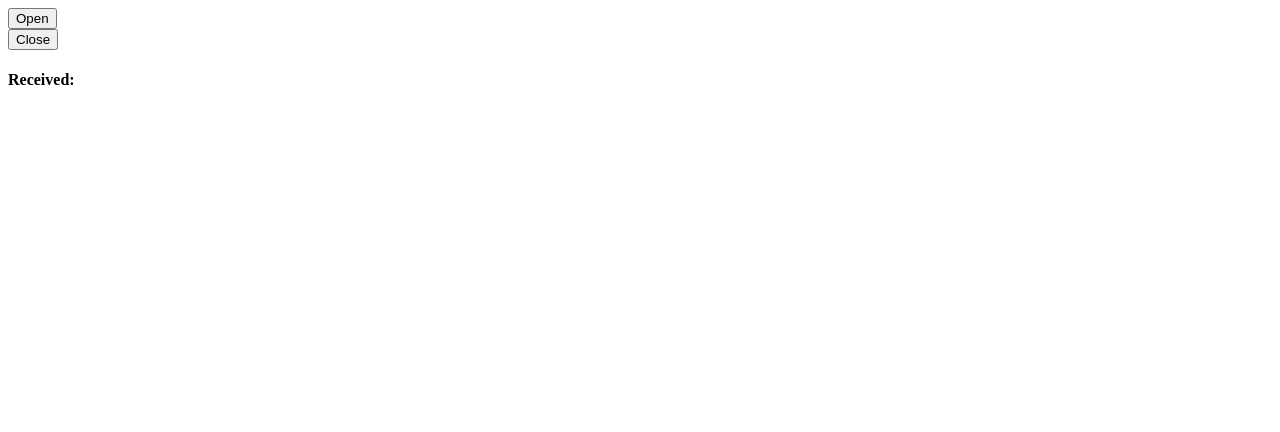
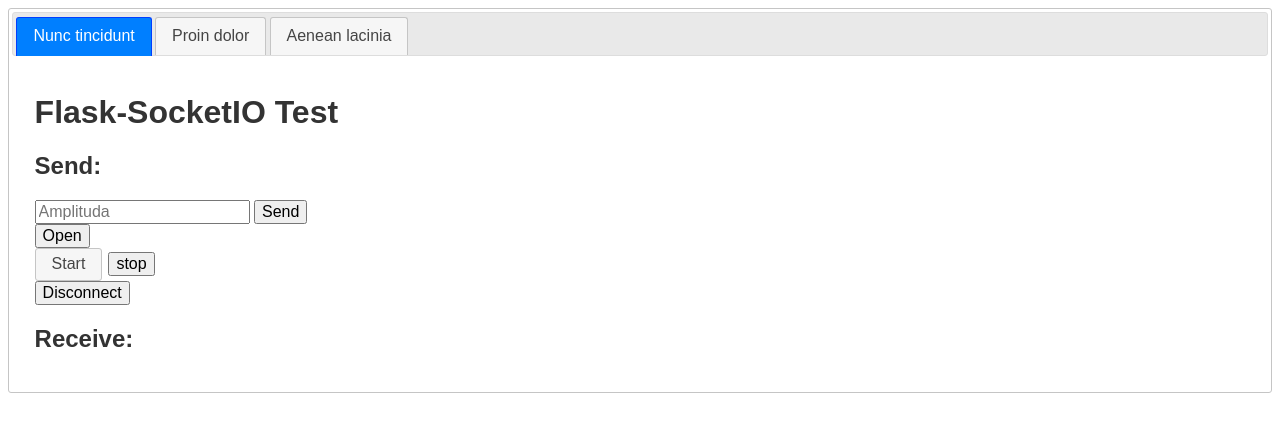
Before and after one commit to xcsala/POIT-SkuskoveZadanie, a Flask app: page / in a window 1280 px wide. Shown: the top 432 px of the page. Run offline with Flask 3, Linux system fonts and the light colour scheme; some libraries are stand-ins or nearby versions.

Commit message:
Arduino communication, backgroundThread reading arduino data, arduino data parser, arduino communication test script, frontend logging, graph, gauge

```diff
--- a/app.py
+++ b/app.py
@@ -1,5 +1,13 @@
+from threading import Lock
 from flask import Flask, render_template, session, request, jsonify, url_for
 from flask_socketio import SocketIO, emit, disconnect
+import math
+import time
+import json
+import random
+import serial
+
+from dataUtils import *
 
 async_mode = None
 
@@ -7,33 +15,93 @@
 
 app.config['SECRET_KEY'] = 'secret!'
 socketio = SocketIO(app, async_mode=async_mode)
+thread = None
+thread_lock = Lock()
+
+
+def background_thread(args):
+    ser=serial.Serial("/dev/tty.usbmodem11201", 9600)
+    count = 0
+    dataList = []
+    btnV=""
+    while True:
+        if args:
+          A = dict(args).get('A')
+          btnV = dict(args).get('btn_value')
+        else:
+          A = 1
+        #print A
+        if btnV == "start":
+            flag = 1
+        elif btnV == "stop":
+            flag = 0
+        else:
+            flag = 0
+        if flag == 1:
+            read_ser=ser.readline()
+            # print(read_ser)
+            arduinoData = parseArduinoData(read_ser)
+            # print(arduinoData)
+            # print(args)
+            socketio.sleep(2)
+            count += 1
+            # prem = math.sin(time.time())
+            dataDict = {
+                "t": time.time(),
+                "x": count,
+                "analog": arduinoData[0],
+                "digital": arduinoData[1],
+                "humidity": arduinoData[2],
+                "temperature": arduinoData[3]
+            }
+            print(dataDict)
+                # "y": float(A) * prem}
+            # dataList.append(dataDict)
+            json_object = json.dumps(dataDict, indent=4)
+            # print(json_object)
+            if len(dataList) > 0:
+                # print(str(dataList))
+                print(str(dataList).replace("'", "\""))
+            socketio.emit('data_response', {'data': json_object, 'count': count}, namespace='/test')
+
 
 @app.route('/')
 def index():
     return render_template('index.html',async_mode=socketio.async_mode)
 
-@socketio.on('connect', namespace='/main')
-def test_connect():
-    print('Connected \n')
-    emit('message_response', {'message': 'Connected'})
+@socketio.on('my_event', namespace='/test')
+def test_message(message):
+    session['receive_count'] = session.get('receive_count', 0) + 1
+    session['A'] = message['value']
+    emit('my_response',
+         {'data': message['value'], 'count': session['receive_count']})
 
-@socketio.on('open_request', namespace='/main')
-def test_open():
-    print('Opened \n')
-    emit('message_response', {'message': 'Opened'})
 
-@socketio.on('message_event', namespace='/main')
-def message(message):
-    print('Message received' + message['data'])
-    emit('message_response', {'message': message['data']})
-
-@socketio.on('disconnect_request', namespace='/main')
+@socketio.on('disconnect_request', namespace='/test')
 def disconnect_request():
-    print('Disconnected \n')
-    emit('message_response', {'message': 'Disconnected'})
+    session['receive_count'] = session.get('receive_count', 0) + 1
+    emit('my_response',
+         {'data': 'Disconnected!', 'count': session['receive_count']})
     disconnect()
 
-@socketio.on('disconnect', namespace='/main')
+@socketio.on('connect', namespace='/test')
+def test_connect():
+    emit('my_response', {'data': 'Connected', 'count': 0})
+
+@socketio.on('open', namespace='/test')
+def test_open(message):
+    session['receive_count'] = session.get('receive_count', 0) + 1
+    global thread
+    with thread_lock:
+        if thread is None:
+            thread = socketio.start_background_task(target=background_thread, args=session._get_current_object())
+    emit('my_response', {'data': "Opened", 'count': session['receive_count']})
+
+@socketio.on('click_event', namespace='/test')
+def db_message(message):
+    session['btn_value'] = message['value']
+
+@socketio.on('disconnect', namespace='/test')
 def test_disconnect():
     print('Client disconnected', request.sid)
 
--- /dev/null
+++ b/dataUtils.py
@@ -0,0 +1,6 @@
+
+def parseArduinoData(inputData):
+    inputData = inputData.decode("utf-8")
+    inputData = inputData.strip()
+    outputData = inputData.split(",")
+    return outputData
--- /dev/null
+++ b/static/js/app.js
@@ -0,0 +1,104 @@
+$(function () {
+	$("#tabs").tabs({
+		event: "mouseover"
+	});
+});
+$(document).ready(function () {
+	var x = new Array();
+	var temperature = new Array();
+	var humidity = new Array();
+	var trace;
+	var layout;
+	namespace = '/test';
+	var socket = io.connect(location.protocol + '//' + document.domain + ':' + location.port + namespace);
+
+	socket.on('connect', function () {
+		socket.emit('my_event', {data: 'I\'m connected!', value: 1});
+	});
+
+	socket.on('data_response', function(message){
+		var jsonData = JSON.parse(message.data)
+		console.log(jsonData);
+		$('#log').append('Data received #' + message.count + ': Temperature = ' + jsonData.temperature + ", Humidity = " + jsonData.humidity + '<br>').html();
+		x.push(parseFloat(message.count));
+		temperature.push(parseFloat(jsonData.temperature));
+		humidity.push(parseFloat(jsonData.humidity))
+		trace1 = {
+			x: x,
+			y: temperature,
+			name: "Temperature"
+		};
+		trace2 = {
+			x: x,
+			y: humidity,
+			name: "Humidity"
+		};
+		layout = {
+			title: 'Data',
+			xaxis: {
+				title: 'X',
+			},
+			yaxis: {
+				title: 'Y',
+			}
+		};
+		var traces = new Array();
+		traces.push(trace1, trace2);
+		Plotly.newPlot($('#plotdiv')[0], traces, layout);
+
+		var temperatureData = [
+			{
+				domain: {x: [0, 1], y: [0, 1]},
+				value: parseFloat(jsonData.temperature),
+				title: {text: "Temperature"},
+				type: "indicator",
+				mode: "gauge+number",
+				delta: {reference: 400},
+				gauge: {axis: {range: [-50, 50]}}
+			}
+		];
+		layout = {width: 600, height: 400};
+		Plotly.newPlot('temperatureDiv', temperatureData, layout);
+
+		var humidityData = [
+			{
+				domain: {x: [0, 1], y: [0, 1]},
+				value: parseFloat(jsonData.humidity),
+				title: {text: "Humidity"},
+				type: "indicator",
+				mode: "gauge+number",
+				delta: {reference: 400},
+				gauge: {axis: {range: [0, 100]}}
+			}
+		];
+		layout = {width: 600, height: 400};
+		Plotly.newPlot('humidityDiv', humidityData, layout);
+	});
+
+	socket.on('my_response', function (msg) {
+		$('#log').append('Received #' + msg.count + ': ' + msg.data + '<br>').html();
+	});
+
+	$('form#emit').submit(function (event) {
+		socket.emit('my_event', {value: $('#emit_value').val()});
+		return false;
+	});
+	$('form#open').submit(function (event) {
+		socket.emit('open', {data: 'Opened!', value: 2});
+		return false;
+	});
+	$('form#disconnect').submit(function (event) {
+		socket.emit('disconnect_request');
+		return false;
+	});
+	$('#buttonVal').click(function (event) {
+		console.log($('#buttonVal').val());
+		socket.emit('click_event', {value: $('#buttonVal').val()});
+		return false;
+	});
+	$('#start').click(function (event) {
+		console.log($('#start').val());
+		socket.emit('click_event', {value: $('#start').val()});
+		return false;
+	});
+});
--- a/static/test.js
+++ /dev/null
@@ -1,22 +0,0 @@
-$(document).ready(function () {
-  namespace = '/main';
-  var socket = io.connect(location.protocol + '//' + document.domain + ':' + location.port + namespace);
-
-  socket.on('connect', function() {
-    socket.emit('message_event', {data: 'I\'m connected!'});
-  });
-
-  socket.on('message_response', function(msg) {
-    $('#log').append('Received #' + msg.message + '<br>').html();
-  });
-
-  $('form#open').submit(function (event) {
-    socket.emit('open_request');
-    return false;
-  });
-
-  $('form#disconnect').submit(function (event) {
-      socket.emit('disconnect_request');
-      return false;
-  });
-});
--- a/templates/index.html
+++ b/templates/index.html
@@ -4,24 +4,49 @@
     <meta charset="UTF-8">
     <meta http-equiv="X-UA-Compatible" content="IE=edge">
     <meta name="viewport" content="width=device-width, initial-scale=1.0">
+    <link rel="stylesheet" href="https://cdnjs.cloudflare.com/ajax/libs/jqueryui/1.13.2/themes/base/jquery-ui.min.css"/>
+    <link rel="stylesheet" src"/static/css/index.css"/>
     <script src="https://ajax.googleapis.com/ajax/libs/jquery/3.6.4/jquery.min.js"></script>
     <script type="text/javascript" src="//cdnjs.cloudflare.com/ajax/libs/socket.io/3.0.5/socket.io.min.js"></script>
     <script type="text/javascript" src="//cdnjs.cloudflare.com/ajax/libs/socket.io/3.0.5/socket.io.min.js"></script>
     <script src="https://cdnjs.cloudflare.com/ajax/libs/jqueryui/1.13.2/jquery-ui.min.js"></script>
     <script src="https://cdn.plot.ly/plotly-latest.min.js"></script>
-    <script type="text/javascript" src="/static/test.js"></script>
+    <script type="text/javascript" src="/static/js/app.js"></script>
     <title>Skuskove zadanie</title>
 </head>
 <body>
-  <div>
+  <div id="tabs">
+    <ul>
+        <li><a href="#tabs-1">Nunc tincidunt</a></li>
+        <li><a href="#tabs-2">Proin dolor</a></li>
+        <li><a href="#tabs-3">Aenean lacinia</a></li>
+    </ul>
+    <div id="tabs-1">
+        <h1>Flask-SocketIO Test</h1>
+        <h2>Send:</h2>
+        <form id="emit" method="POST" action='#'>
+            <input type="text" name="emit_value" id="emit_value" placeholder="Amplituda">
+            <input type="submit" value="Send">
+        </form>
         <form id="open" method="POST" action="#">
           <input type="submit" value="Open">
       </form>
+      <button id="start" type="submit" value="start" class="ui-button ui-widget ui-corner-all">Start</button>
+      <button id="buttonVal" type="submit" value="stop">stop</button>
       <form id="disconnect" method="POST" action="#">
-        <input type="submit" value="Close">
+          <input type="submit" value="Disconnect">
       </form>
-    <h4>Received:</h4>
+      <h2>Receive:</h2>
       <div id="log"></div>
+    </div>
+    <div id="tabs-2">
+        <!--<div id="plotdiv" style="width:600px;height:250px;overflow: auto;"></div>-->
+        <div id="plotdiv"></div>
+    </div>
+    <div id="tabs-3">
+        <div id="temperatureDiv"></div>
+        <div id="humidityDiv"></div>
+    </div>
   </div>
 </body>
 </html>
```
Also changed, not shown: static/css/index.css (added, +8 -0 lines), testArduinoScript.py (added, +15 -0 lines), 1 other file. Lines whose indentation alone changed are shown as unchanged.
